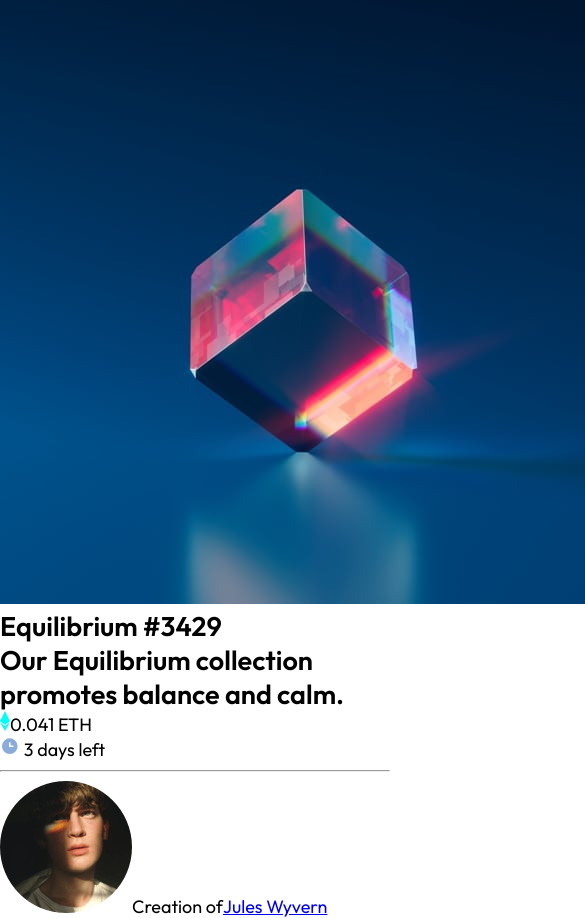
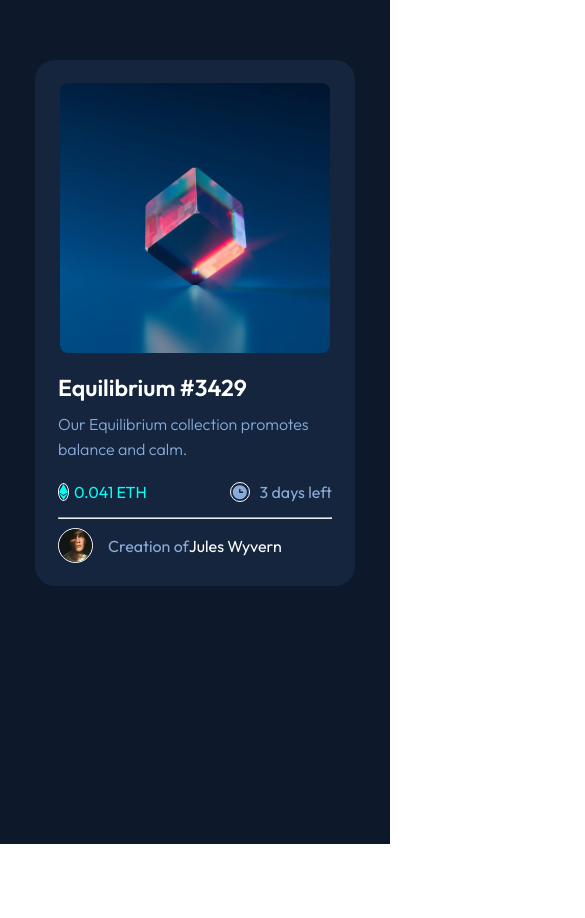
Before and after one commit to StephaneR81/NFT_preview_card_component_main, a plain HTML site: page index.html in a window 390 px wide. Shown: the whole page, 585 px wide, since content can reach past the window. After the commit the page ends 844 px from the top, so only its background shows below. Drawn offline with Linux system fonts and the light colour scheme.

Commit message:
Made CSS for mobile and desktop

```diff
--- a/assets/styles/styles.scss
+++ b/assets/styles/styles.scss
@@ -34,12 +34,125 @@ body {
 h1,
 h2,
 p,
-article {
+article,
+div {
     margin: 0;
     padding: 0;
 }
 
 // MOBILE
+main {
+    height: 100%;
+    display: flex;
+    justify-content: center;
+    background-color: $mainBg;
+}
+
+.card {
+    width: 320px;
+    height: fit-content;
+    margin-top: 60px;
+    padding: 23px;
+    border-radius: 20px;
+    background-color: $cardBg;
+
+    &__top {
+        width: 270px;
+        height: 270px;
+        margin: 0 auto;
+        border-radius: 8px;
+        overflow: hidden;
+
+        img {
+            width: 100%;
+            height: auto;
+        }
+    }
+
+    &__bottom {
+        margin-top: 20px;
+
+        h1 {
+            font-size: 23px;
+            color: $white;
+        }
+
+        h2 {
+            margin-top: 10px;
+            line-height: 25px;
+            font-size: 16px;
+            font-weight: 300;
+            color: $softBlue;
+        }
+
+        &-texts {
+            display: flex;
+            justify-content: space-between;
+            margin-top: 20px;
+
+            & p:nth-child(1) {
+                display: flex;
+                align-items: center;
+                font-size: 16px;
+                color: $cyan;
+
+                img {
+                    width: 11px;
+                    height: 18px;
+                    margin-right: 5px;
+                }
+            }
+
+            & p:nth-child(2) {
+                display: flex;
+                align-items: center;
+                font-size: 16px;
+                color: $softBlue;
+
+                img {
+                    width: 20px;
+                    height: 20px;
+                    margin-right: 10px;
+                }
+            }
+        }
+
+        hr {
+            width: 100%;
+            margin-top: 15px;
+            color: $line;
+        }
+
+        p {
+            display: flex;
+            align-items: center;
+            color: $softBlue;
+            font-size: 16px;
+
+            img {
+                width: 35px;
+                height: 35px;
+                margin-right: 15px;
+                border-radius: 50%;
+                border: 1px solid $white;
+            }
+
+            a {
+
+                text-decoration: none;
+                color: $white;
+            }
+        }
+    }
+}
 
 // DESKTOP
-@media screen and (min-width:1440px) {}
+@media screen and (min-width:1440px) {
+    main {
+        align-items: center;
+    }
+
+    .card {
+        margin-top: initial;
+    }
+}
--- a/index.html
+++ b/index.html
@@ -24,7 +24,7 @@
                 <h2>Our Equilibrium collection promotes balance and calm.</h2>
                 <!--  -->
                 <div class="card__bottom-texts">
-                    <p><img src="./assets/img/icon-ethereum.svg" width="10" height="20"
+                    <p><img src="./assets/img/icon-ethereum.svg" width="11" height="18"
                             alt="Image représentant deux formes coniques">0.041 ETH</p>
                     <p><img src="./assets/img/icon-clock.svg" width="20" height="20"
                             alt="Image représentant une horloge"> 3
```
Also changed, not shown: assets/styles/styles.css, assets/styles/styles.min.css.
